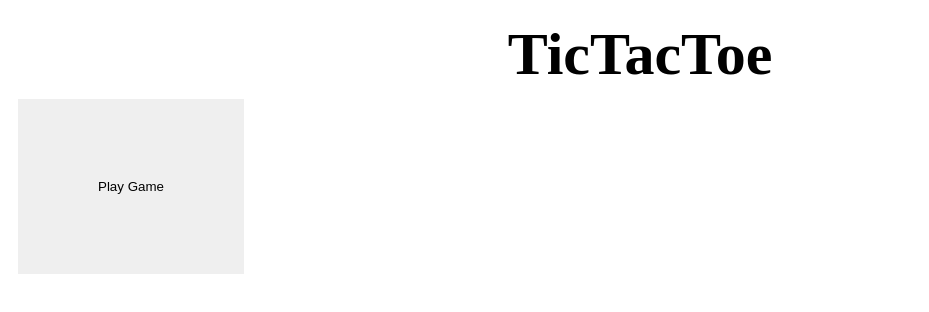
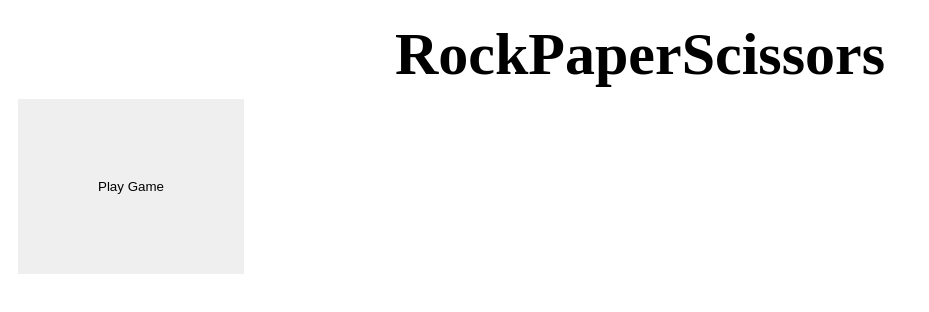
Before and after one commit to bivekk51/AltRockPaperScissors, a plain HTML site: page index.html in a window 1280 px wide. Shown: the whole page, without its empty margins (0-929 px from the left). Drawn offline with Linux system fonts and the light colour scheme.

Commit message:
Update index.html

```diff
--- a/index.html
+++ b/index.html
@@ -3,13 +3,13 @@
 <head>
     <meta charset="UTF-8">
     <meta name="viewport" content="width=device-width, initial-scale=1.0">
-    <title>TicTacToe</title>
+    <title>RockPaperScissors</title>
     <link rel="stylesheet" href="style.css">
     <!-- Link to FontAwesome -->
     <link rel="stylesheet" href="https://cdnjs.cloudflare.com/ajax/libs/font-awesome/5.15.3/css/all.min.css">
 </head>
 <body>
-    <div id="title">TicTacToe</div>
+    <div id="title">RockPaperScissors</div>
     <button id="play-button">Play Game</button>
     <div id="game-container" style="display: none;">
         <div id="scoreboard">
```
